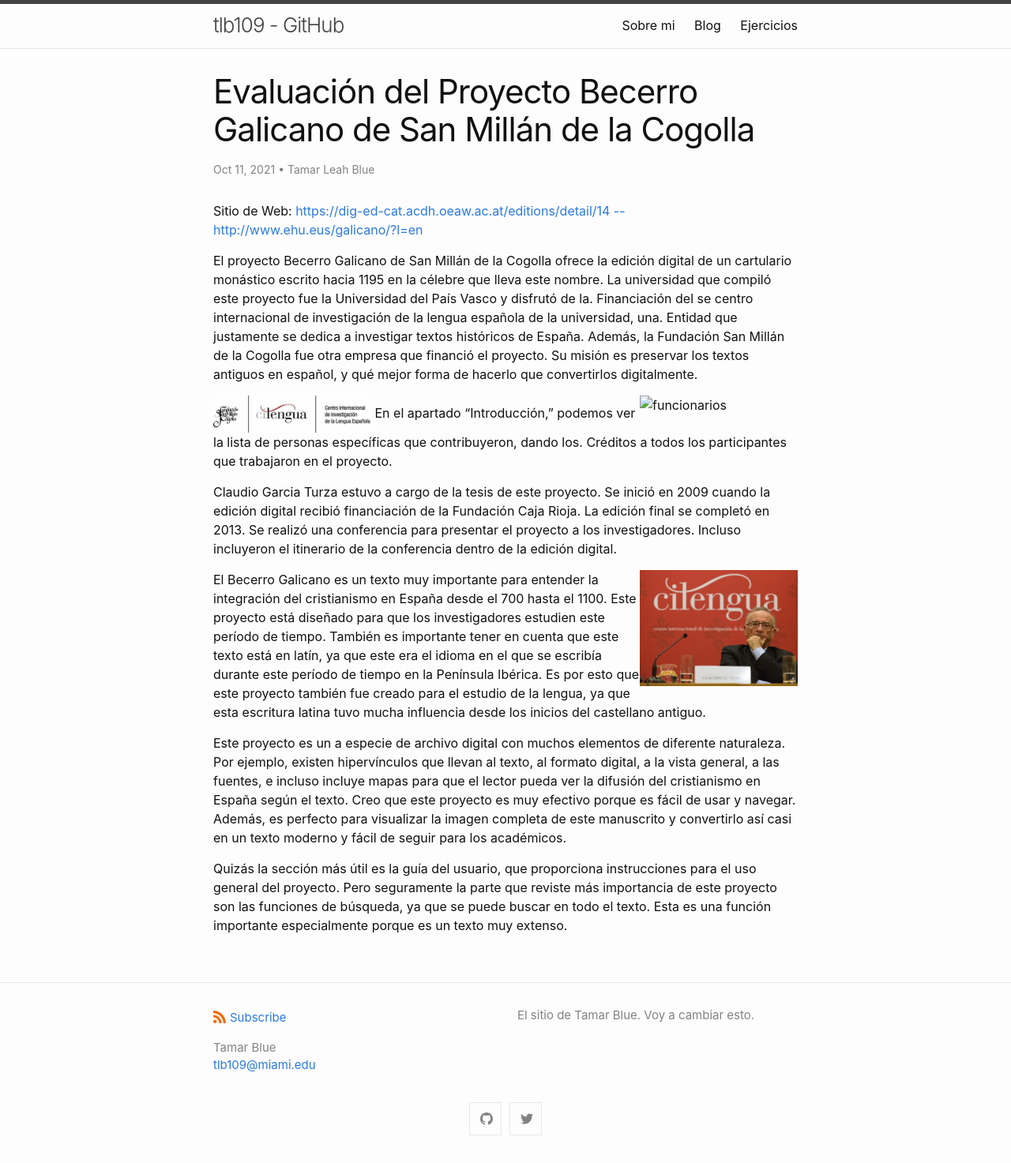
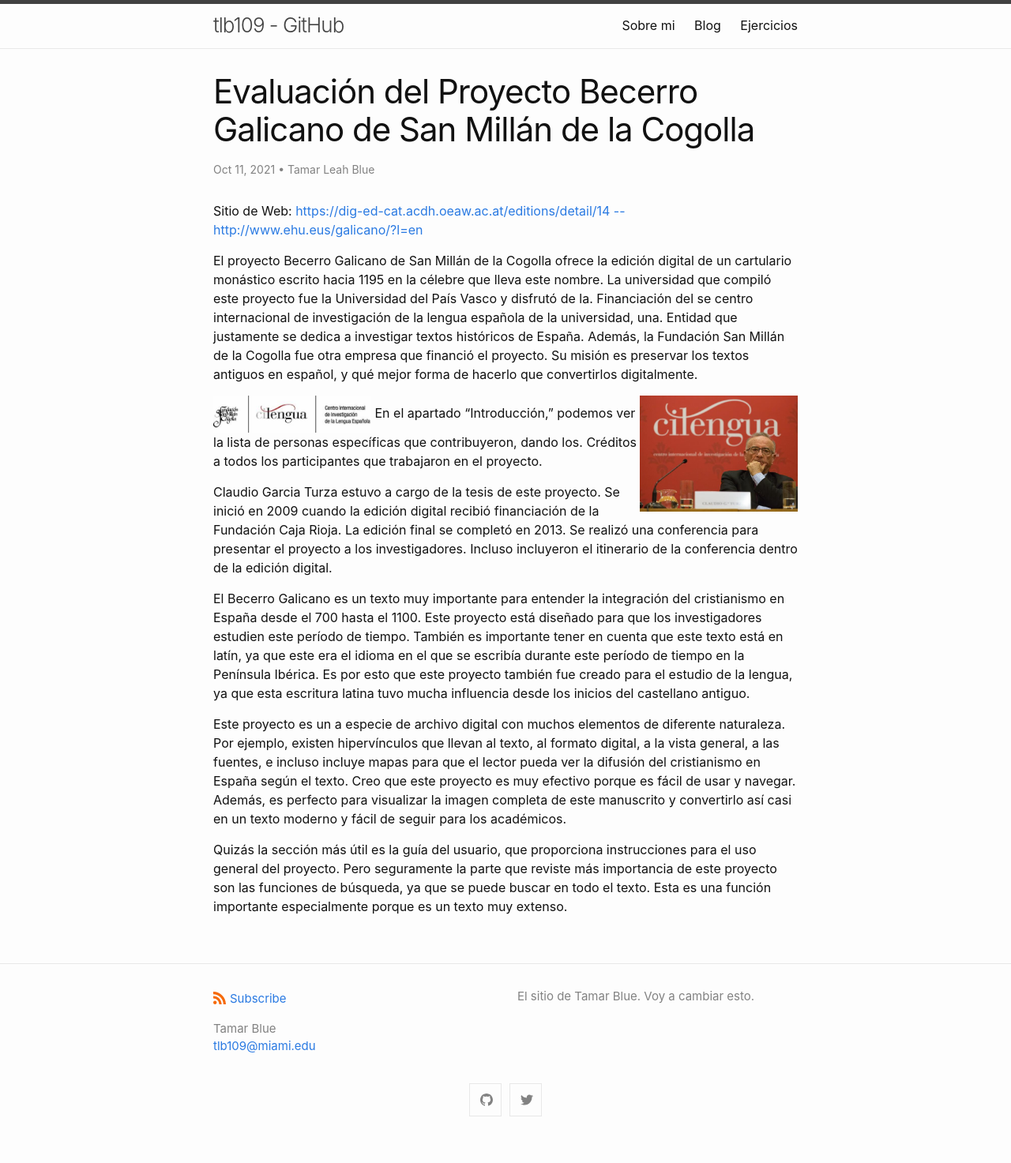
Before and after one commit to tlb109/tlb109.github.io, a Jekyll site: the page built from _posts/2021-10-11-evaluacion-ed-digital.md, in a window 1280 px wide. Shown: the whole page at 79% size. Built offline with Jekyll 4.4.1, drawn with Linux system fonts in a browser that asks for light colours; after the commit the page ends 1449 px from its top, so only the background shows below that.

Commit message:
Update 2021-10-11-evaluacion-ed-digital.md

```diff
--- a/_posts/2021-10-11-evaluacion-ed-digital.md
+++ b/_posts/2021-10-11-evaluacion-ed-digital.md
@@ -10,12 +10,12 @@ El proyecto Becerro Galicano de San Millán de la Cogolla ofrece la edición dig
 La universidad que compiló este proyecto fue la Universidad del País Vasco y disfrutó de la. Financiación del se centro internacional de investigación de la lengua española de la universidad, una. Entidad que justamente se dedica a investigar textos históricos de España. Además, la Fundación San Millán de la Cogolla fue otra empresa que financió el proyecto. Su misión es preservar los textos antiguos en español, y qué mejor forma de hacerlo que convertirlos digitalmente.
 
 <img src="/assets/images/picture-2.jpg" alt="universidades" width="200" >
-<img src="/assets/images/picture-5.jpg" alt="funcionarios" width="200" align="right" >
+<img src="/assets/images/picture-4.jpg" alt="Claudio" width="200" align="right" >
 En el apartado "Introducción,” podemos ver la lista de personas específicas que contribuyeron, dando los. Créditos a todos los participantes que trabajaron en el proyecto.
 
 Claudio Garcia Turza estuvo a cargo de la tesis de este proyecto. Se inició en 2009 cuando la edición digital recibió financiación de la Fundación Caja Rioja. La edición final se completó en 2013. Se realizó una conferencia para presentar el proyecto a los investigadores. Incluso incluyeron el itinerario de la conferencia dentro de la edición digital.
 
-<img src="/assets/images/picture-4.jpg" alt="Claudio" width="200" align="right" >
+
 
 El Becerro Galicano es un texto muy importante para entender la integración del cristianismo en España desde el 700 hasta el 1100. Este proyecto está diseñado para que los investigadores estudien este período de tiempo. También es importante tener en cuenta que este texto está en latín, ya que este era el idioma en el que se escribía durante este período de tiempo en la Península Ibérica. Es por esto que este proyecto también fue creado para el estudio de la lengua, ya que esta escritura latina tuvo mucha influencia desde los inicios del castellano antiguo.
 
```
